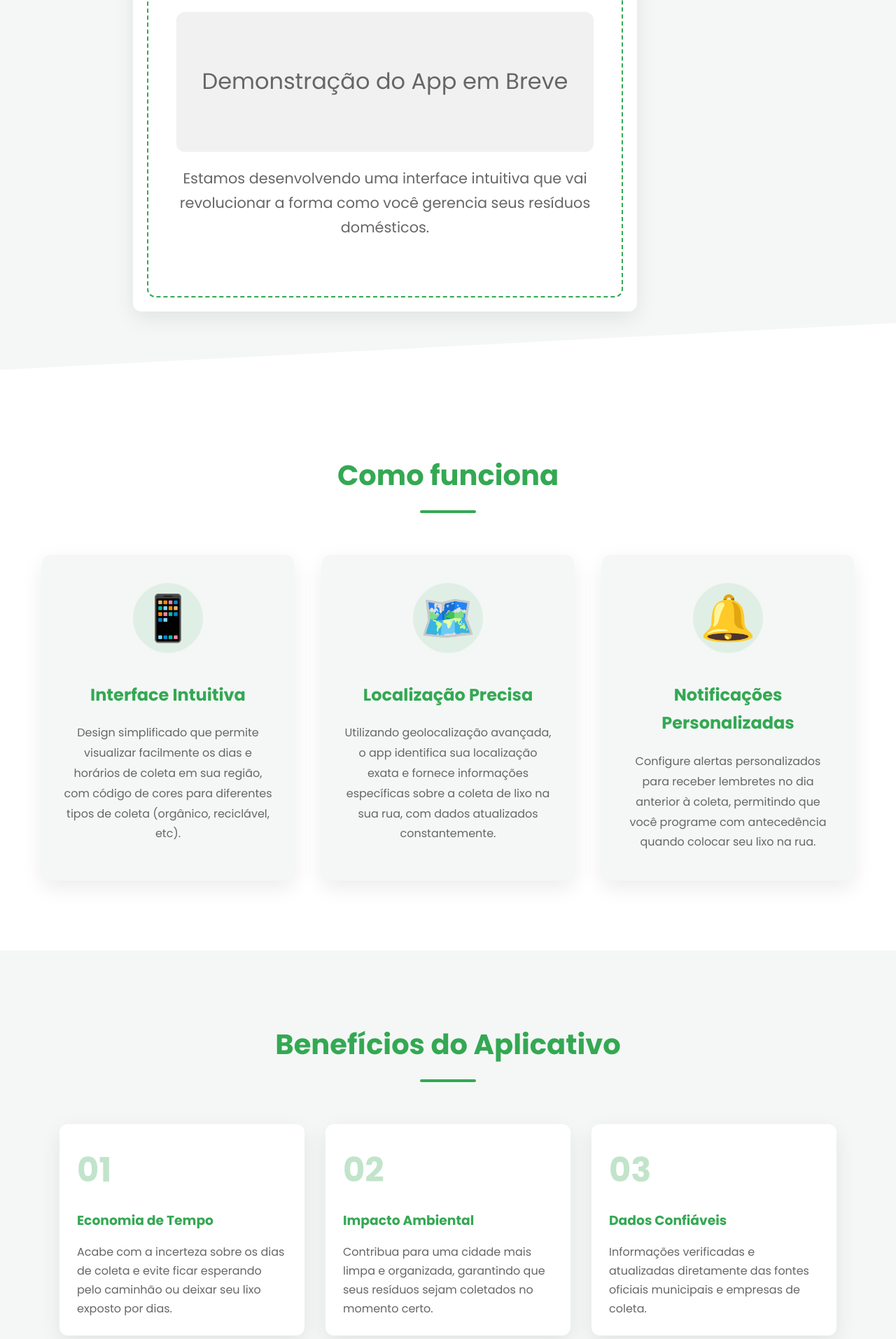
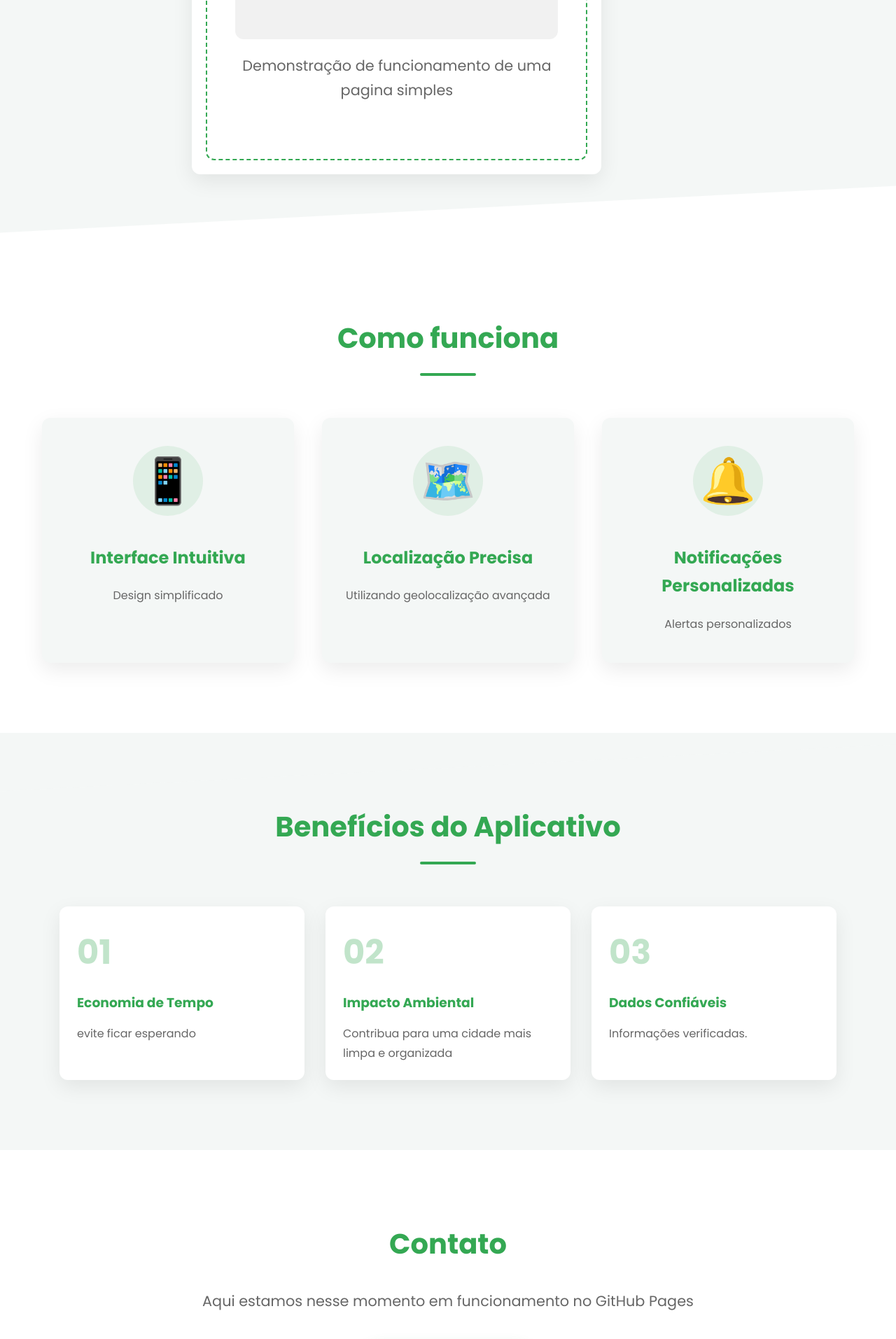
Before and after one commit to mais1alex/caminhaodelixo.github.io, a plain HTML site: page index.html in a window 1280 px wide. Shown: the part 710-2623 px from the top of the page at 70% size. Drawn offline with Linux system fonts and the light colour scheme.

Commit message:
Update index.html
Primeiro Commit para adaptação para o lab do azure

```diff
--- a/index.html
+++ b/index.html
@@ -7,7 +7,7 @@
     <meta name="description" content="Saiba exatamente quando o caminhão de lixo passa na sua rua. Nunca mais perca a coleta!">
     <meta name="keywords" content="caminhão de lixo, coleta de lixo, horários de coleta, resíduos, reciclagem">
     <meta name="author" content="Caminhão de Lixo">
-    <title>Caminhão de Lixo - Nunca mais perca a coleta!</title>
+    <title>App Caminhão de Lixo </title>
     <link rel="preconnect" href="https://fonts.googleapis.com">
     <link rel="preconnect" href="https://fonts.gstatic.com" crossorigin>
     <link href="https://fonts.googleapis.com/css2?family=Poppins:wght@300;400;500;600;700&display=swap" rel="stylesheet">
@@ -390,20 +390,20 @@
     <header>
         <div class="container">
             <h1>Caminhão de Lixo</h1>
-            <p>A solução definitiva para nunca mais perder o dia da coleta de resíduos na sua região</p>
+            <p>App</p>
         </div>
     </header>
 
     <section class="hero">
         <div class="container">
-            <h2>Saiba exatamente quando o caminhão de lixo passa na sua rua</h2>
-            <p>Um aplicativo inteligente que mapeia os horários de coleta de lixo em sua região, enviando lembretes personalizados para que você nunca mais se esqueça de colocar seus resíduos para fora.</p>
+            <h2>Aqui um titulo</h2>
+            <p>Aqui um texto explicativo</p>
 
             <div class="app-demo">
                 <div class="app-demo-inner">
                     <h3>Prévia do App</h3>
-                    <div class="app-image">Demonstração do App em Breve</div>
-                    <p>Estamos desenvolvendo uma interface intuitiva que vai revolucionar a forma como você gerencia seus resíduos domésticos.</p>
+                    <div class="app-image">Demonstração do App</div>
+                    <p>Demonstração de funcionamento de uma pagina simples</p>
                 </div>
             </div>
         </div>
@@ -416,17 +416,17 @@
                 <div class="feature-card">
                     <div class="emoji-icon">📱</div>
                     <h3>Interface Intuitiva</h3>
-                    <p>Design simplificado que permite visualizar facilmente os dias e horários de coleta em sua região, com código de cores para diferentes tipos de coleta (orgânico, reciclável, etc).</p>
+                    <p>Design simplificado </p>
                 </div>
                 <div class="feature-card">
                     <div class="emoji-icon">🗺️</div>
                     <h3>Localização Precisa</h3>
-                    <p>Utilizando geolocalização avançada, o app identifica sua localização exata e fornece informações específicas sobre a coleta de lixo na sua rua, com dados atualizados constantemente.</p>
+                    <p>Utilizando geolocalização avançada</p>
                 </div>
                 <div class="feature-card">
                     <div class="emoji-icon">🔔</div>
                     <h3>Notificações Personalizadas</h3>
-                    <p>Configure alertas personalizados para receber lembretes no dia anterior à coleta, permitindo que você programe com antecedência quando colocar seu lixo na rua.</p>
+                    <p>Alertas personalizados</p>
                 </div>
             </div>
         </div>
@@ -439,17 +439,17 @@
                 <div class="benefit-item">
                     <div class="benefit-number">01</div>
                     <h3>Economia de Tempo</h3>
-                    <p>Acabe com a incerteza sobre os dias de coleta e evite ficar esperando pelo caminhão ou deixar seu lixo exposto por dias.</p>
+                    <p> evite ficar esperando </p>
                 </div>
                 <div class="benefit-item">
                     <div class="benefit-number">02</div>
                     <h3>Impacto Ambiental</h3>
-                    <p>Contribua para uma cidade mais limpa e organizada, garantindo que seus resíduos sejam coletados no momento certo.</p>
+                    <p>Contribua para uma cidade mais limpa e organizada</p>
                 </div>
                 <div class="benefit-item">
                     <div class="benefit-number">03</div>
                     <h3>Dados Confiáveis</h3>
-                    <p>Informações verificadas e atualizadas diretamente das fontes oficiais municipais e empresas de coleta.</p>
+                    <p>Informações verificadas.</p>
                 </div>
             </div>
         </div>
@@ -457,8 +457,8 @@
 
     <section class="signup">
         <div class="container">
-            <h2>Seja parte desta revolução urbana</h2>
-            <p>Nosso aplicativo está em fase de desenvolvimento. Estamos trabalhando para trazer a melhor experiência possível para usuários em todo o Brasil. Entre em contato para saber mais ou contribuir com o projeto.</p>
+            <h2>Contato</h2>
+            <p>Aqui estamos nesse momento em funcionamento no GitHub Pages</p>
             <a href="https://github.com/mais1alex" class="contact-button">Contato via GitHub</a>
         </div>
     </section>
```
